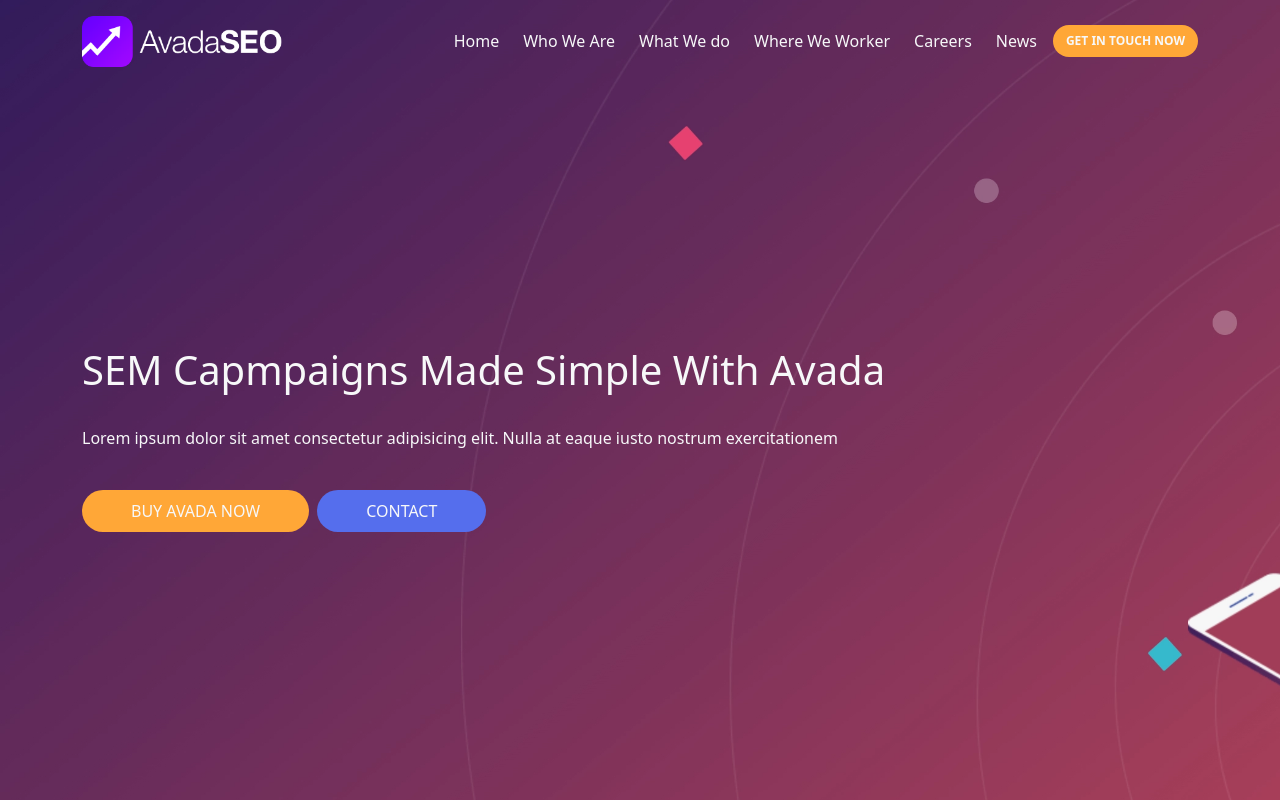
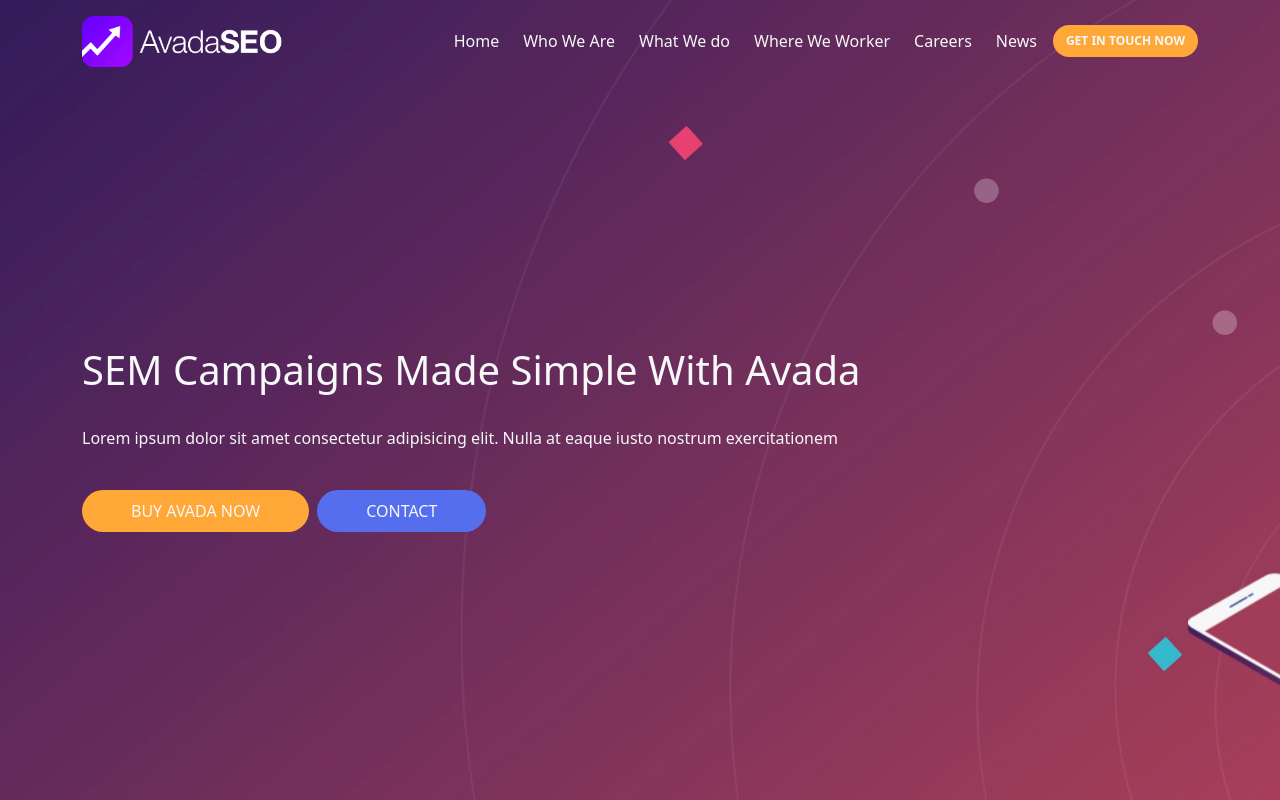
Before and after one commit to GiovanniMarseglia/proj-html-vuejs, a Vue app: page / in a window 1280 px wide. Shown: the top 800 px of the page. Built offline with nearby package versions, Linux system fonts and the light colour scheme.

Commit message:
Added favicon

```diff
--- a/index.html
+++ b/index.html
@@ -5,7 +5,7 @@
     <link rel="icon" href="/favicon.ico">
     <meta name="viewport" content="width=device-width, initial-scale=1.0">
 
-    <title>Vite App</title>
+    <title>AvadaSEO</title>
   </head>
   <body>
     <div id="app"></div>
--- a/src/components/header/jumbo.vue
+++ b/src/components/header/jumbo.vue
@@ -24,7 +24,7 @@ export default {
   <div class="container ">
     <navhead :lsnav="store.list"/>
     <div class="jumboInfo d-flex flex-column gap-4 text-center text-md-start align-items-center align-items-md-start">
-      <h1>SEM Capmpaigns Made Simple With Avada</h1>
+      <h1>SEM Campaigns Made Simple With Avada</h1>
       <p>Lorem ipsum dolor sit amet consectetur adipisicing elit. Nulla at eaque iusto nostrum exercitationem</p>
       <div class="d-flex flex-column flex-md-row gap-2 align-items-center">
         <button class="btn rounded-5 py-2 px-5 d-none d-md-block">BUY AVADA NOW</button>
```
Also changed, not shown: 1 other file (tests, documents, lock files or other folders).
